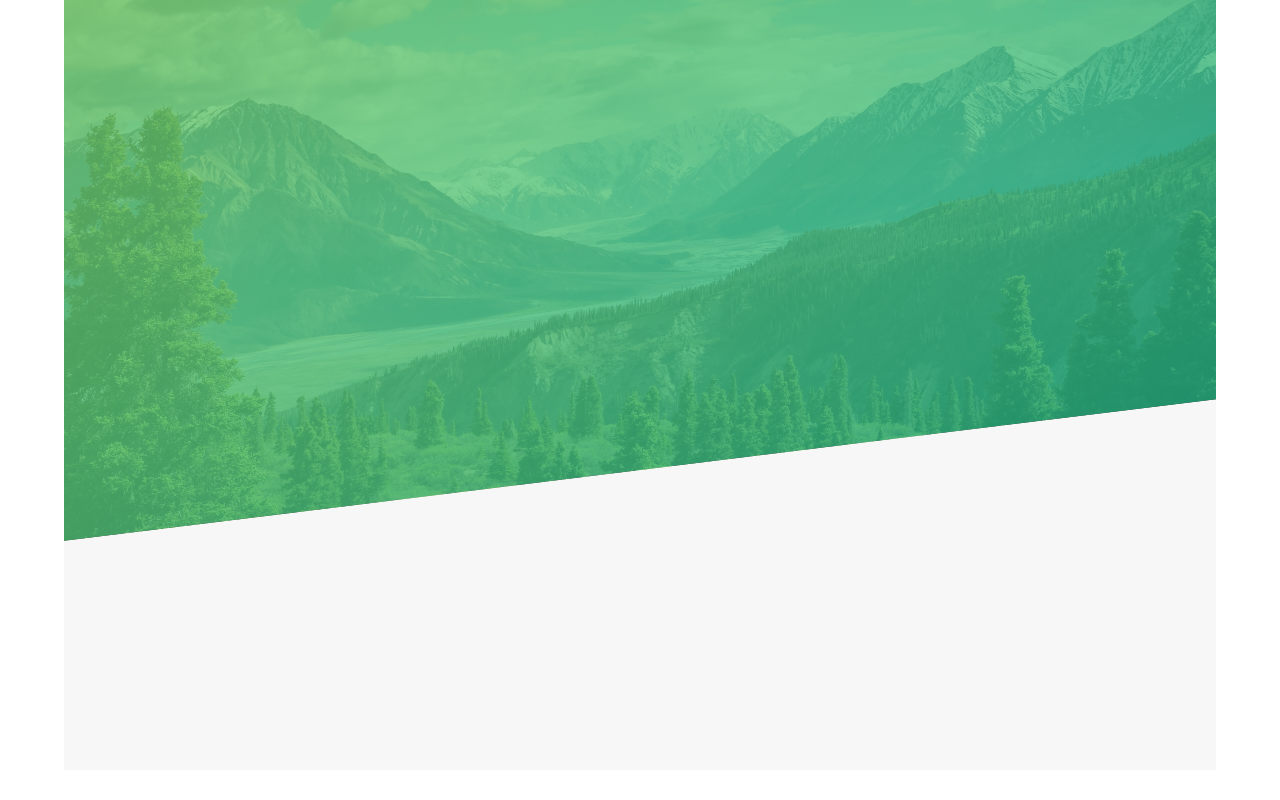
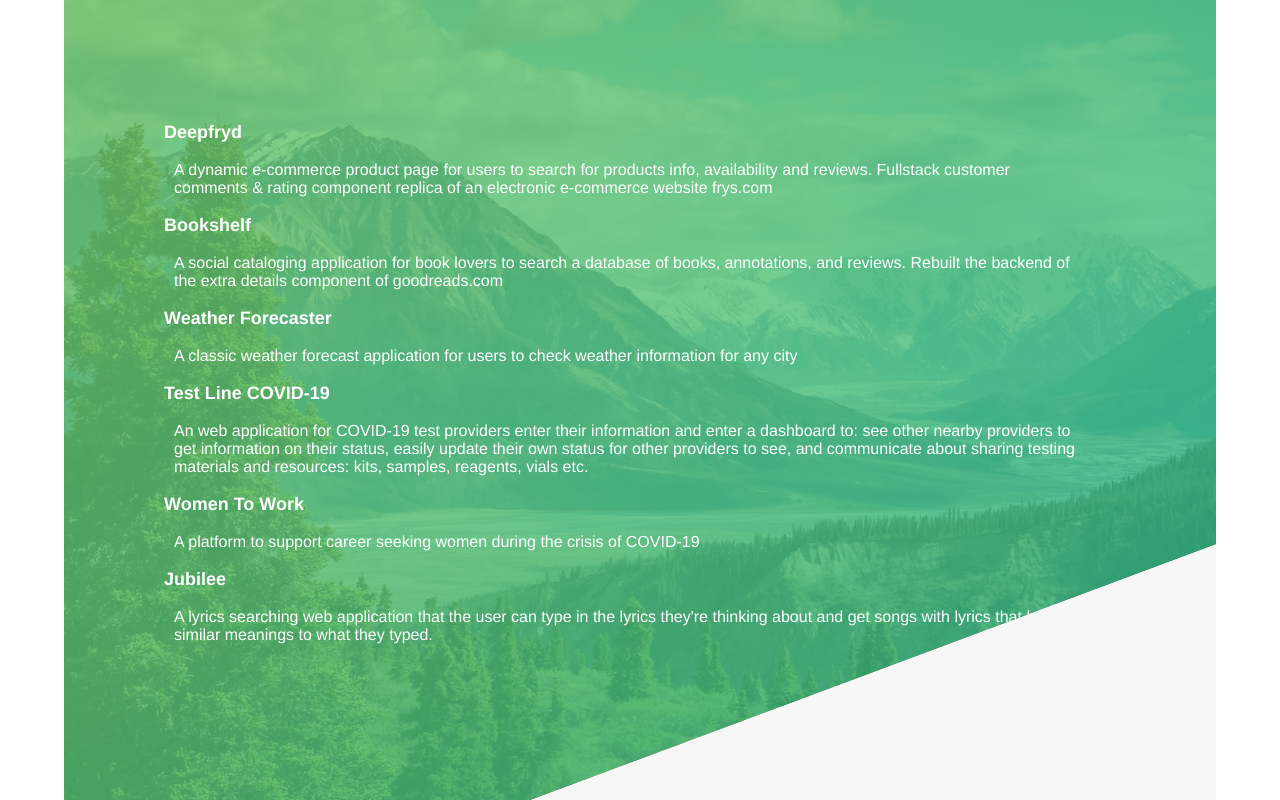
Before and after one commit to jordisman/portfolio, a React (Create React App) app: page / in a window 1280 px wide. Shown: the part 1440-2240 px from the top of the page. Built offline with nearby package versions, Linux system fonts and the light colour scheme.

Commit message:
Added projects

```diff
--- a/src/components/Footer.js
+++ b/src/components/Footer.js
@@ -4,7 +4,7 @@ import styles from '../styles.module.css';
 
 const Footer = () => (
   <div className={styles.footerContainer}>
-  Footer
+
 
   </div>
 )
--- a/src/components/Projects.js
+++ b/src/components/Projects.js
@@ -1,12 +1,32 @@
 import React from 'react';
 import styles from '../styles.module.css';
+import data from '../projects.json';
 
 
-const Projects = () => (
-  <div className={styles.sectionFeatures}>
+class Projects extends React.Component {
+  constructor(props) {
+    super(props);
+    this.state = {
+      projects: data
+    }
+  }
 
+  render() {
+    console.log('projects', this.state.projects)
+    return (
+      <div className={styles.projectsContainer}>
 
-  </div>
-)
+        {this.state.projects.map (item => {
+          return (
+            <div className={styles.projectWrap}>
+              <h3 className={styles.projectTitle}>{item["Project"]}</h3>
+              <p className={styles.project}>{item["Intro"]}</p>
+            </div>
+          )
+        })}
+      </div>
+    )
+  }
+}
 
 export default Projects;
--- a/src/projects.json
+++ b/src/projects.json
@@ -1,12 +1,29 @@
 [
   {
     "Project": "Deepfryd",
-    "Intro": "Fullstack customer comments & rating component replica of an electronic e-commerce website frys.com",
+    "Intro": "A dynamic e-commerce product page for users to search for products info, availability and reviews. Fullstack customer comments & rating component replica of an electronic e-commerce website frys.com",
     "Link": "https://github.com/hrr37-team-bender/jordisman-service"
   },
   {
     "Project": "Bookshelf",
-    "Intro": "Rebuilt the backend of the extra details component of goodreads.com",
+    "Intro": "A social cataloging application for book lovers to search a database of books, annotations, and reviews. Rebuilt the backend of the extra details component of goodreads.com",
     "Link": "https://github.com/hrr37-sdc-team-hopper/Jordis-Book-Extra-Info"
+  },
+  {
+    "Project": "Weather Forecaster",
+    "Intro": "A classic weather forecast application for users to check weather information for any city"
+  },
+  {
+    "Project": "Test Line COVID-19",
+    "Intro": "An web application for COVID-19 test providers enter their information and enter a dashboard to: see other nearby providers to get information on their status, easily update their own status for other providers to see, and communicate about sharing testing materials and resources: kits, samples, reagents, vials etc.",
+    "Link": "https://devpost.com/software/covid-19-testline"
+  },
+  {
+    "Project": "Women To Work",
+    "Intro": "A platform to support career seeking women during the crisis of COVID-19"
+  },
+  {
+    "Project": "Jubilee",
+    "Intro": "A lyrics searching web application that the user can type in the lyrics they're thinking about and get songs with lyrics that hold similar meanings to what they typed."
   }
 ]
--- a/src/styles.module.css
+++ b/src/styles.module.css
@@ -92,6 +92,7 @@ link {
 
 .introContainer {
   /* border: 1px solid red; */
+  height: 600px;
 }
 
 .intro {
@@ -142,29 +143,37 @@ link {
 }
 
 
-
 /* =============== projects ================ */
 
 /* projects background */
-.sectionFeatures {
+
+.projectsContainer {
   padding: 20rem 0;
   background-image: linear-gradient(to right bottom,
   rgba(126, 213, 111, 0.8), rgba(40, 180, 133, 0.8)),
   url(./images/nat-6.jpg);
   background-size: cover;
-  transform: skewY(-7deg);
+  clip-path: polygon(0 15vh, 100% 0, 100% 95vh, 0 100%);
   margin-top: -10rem;
+  color: white;
 }
 
-/* .section-features>* {
-  transform: skewY(7deg);
-} */
+.projectWrap {
+  width: 80%;
+  margin: 0 0 0 100px;
+}
 
-/* @media only screen and (max-width: 56.25em) {
-  .section-features {
-    padding: 10rem 0;
-  }
-} */
+.projectTitle {
+  font-size: 18px;
+  font-style: bold;
+
+}
+
+.project {
+  margin: 10px;
+}
+
+
 
 
 /* ==================== Footer ================== */
```
Also changed, not shown: 1 other file (tests, documents, lock files or other folders).
